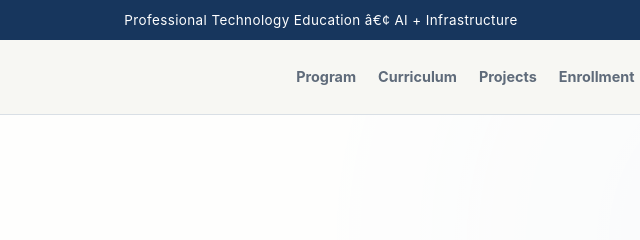
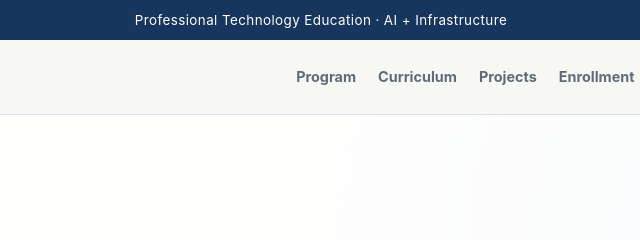
Before and after one commit to lebarionellison/inside-infrastructure, a plain HTML site: page index.html in a window 1280 px wide. Shown: the top 240 px of the page, 319-959 px from the left. Drawn offline with Linux system fonts and the light colour scheme.

Commit message:
Fix professional education tagline encoding

```diff
--- a/index.html
+++ b/index.html
@@ -923,7 +923,7 @@
 <body>
 
   <div class="topbar">
-    Professional Technology Education â€¢ AI + Infrastructure
+    Professional Technology Education · AI + Infrastructure
   </div>
 
   <header>
```
